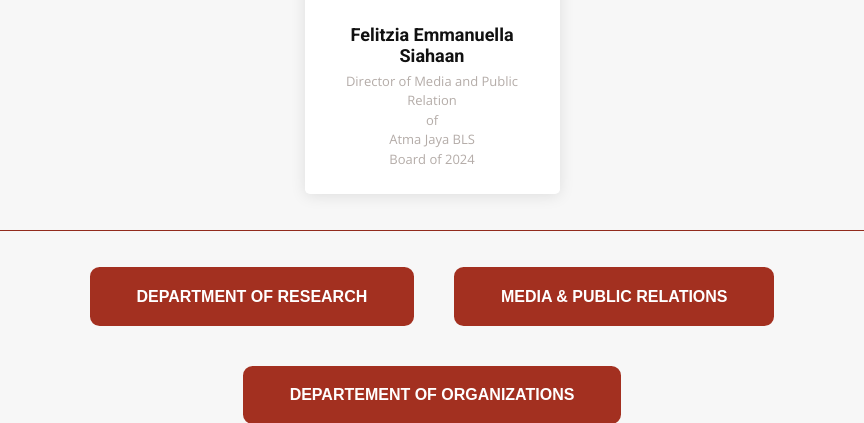
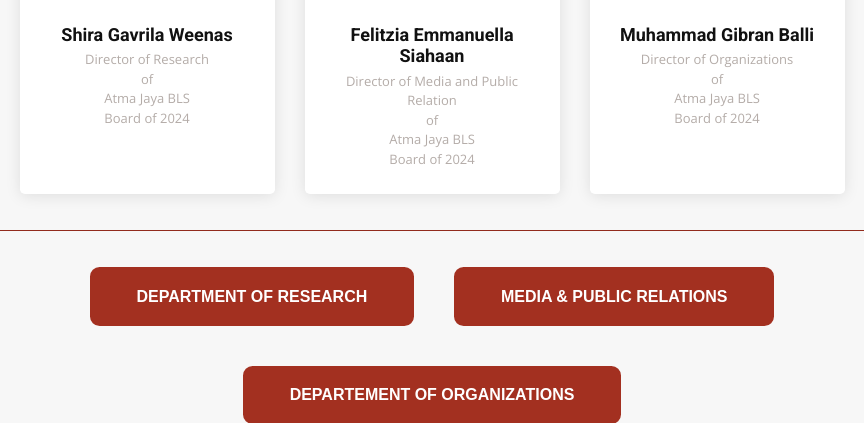
Before and after one commit to Tintapen/atmajayabls, a CodeIgniter app: page /database/division in a window 1280 px wide. Shown: the part 1325-1748 px from the top of the page, without its empty margins (208-1072 px from the left). Run offline with CodeIgniter, Linux system fonts and the light colour scheme.

Commit message:
tambah director image division

```diff
--- a/application/views/division/v_division.php
+++ b/application/views/division/v_division.php
@@ -96,20 +96,20 @@
 
 			<!-- Staff Second Line -->
 			<div class="row d-flex justify-content-center">
-				<!-- <div class="col-lg-3 col-md-6 d-flex align-items-stretch">
+				<div class="col-lg-3 col-md-6 d-flex align-items-stretch">
 					<div class="member" data-aos="fade-up" data-aos-delay="700">
 						<div class="member-img">
-							<img src="#" class="img-fluid" alt="">
+							<img src="<?= base_url("assets/img/abls/division_2024/research/shira_gavrila_weenas_director.jpeg") ?>" class="img-fluid" alt="">
 						</div>
 						<div class="member-info">
-							<h4></h4>
+							<h4>Shira Gavrila Weenas</h4>
 							<span>Director of Research</span>
 							<span>of</span>
 							<span>Atma Jaya BLS</span>
 							<span>Board of 2024</span>
 						</div>
 					</div>
-				</div> -->
+				</div>
 				<div class="col-lg-3 col-md-6 d-flex align-items-stretch">
 					<div class="member" data-aos="fade-up" data-aos-delay="800">
 						<div class="member-img">
@@ -124,20 +124,20 @@
 						</div>
 					</div>
 				</div>
-				<!-- <div class="col-lg-3 col-md-6 d-flex align-items-stretch">
+				<div class="col-lg-3 col-md-6 d-flex align-items-stretch">
 					<div class="member" data-aos="fade-up" data-aos-delay="900">
 						<div class="member-img">
-							<img src="#" class="img-fluid" alt="">
+							<img src="<?= base_url("assets/img/abls/division_2024/organizations/muhammad_gibran_balli_director.jpg") ?>" class="img-fluid" alt="">
 						</div>
 						<div class="member-info">
-							<h4></h4>
+							<h4>Muhammad Gibran Balli</h4>
 							<span>Director of Organizations</span>
 							<span>of</span>
 							<span>Atma Jaya BLS</span>
 							<span>Board of 2024</span>
 						</div>
 					</div>
-				</div> -->
+				</div>
 			</div>
 
 			<hr color="#A33020" width="100%" size="75%">
```
